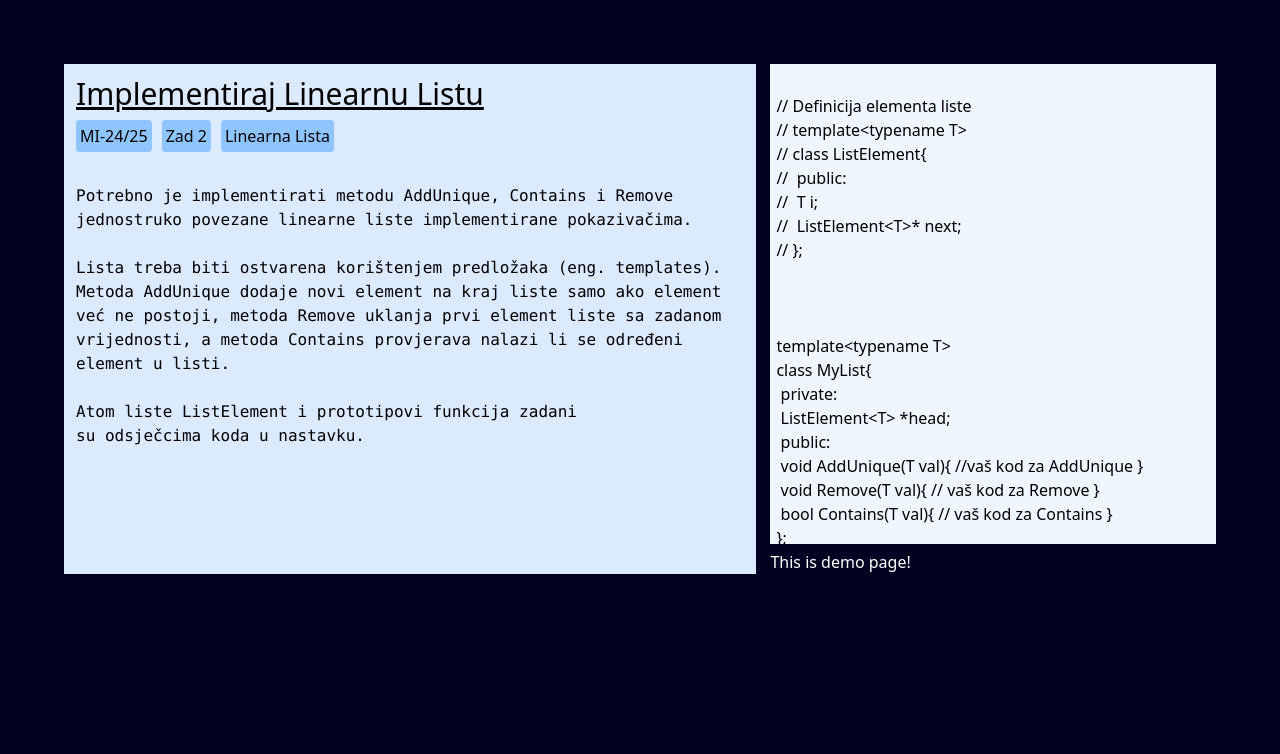
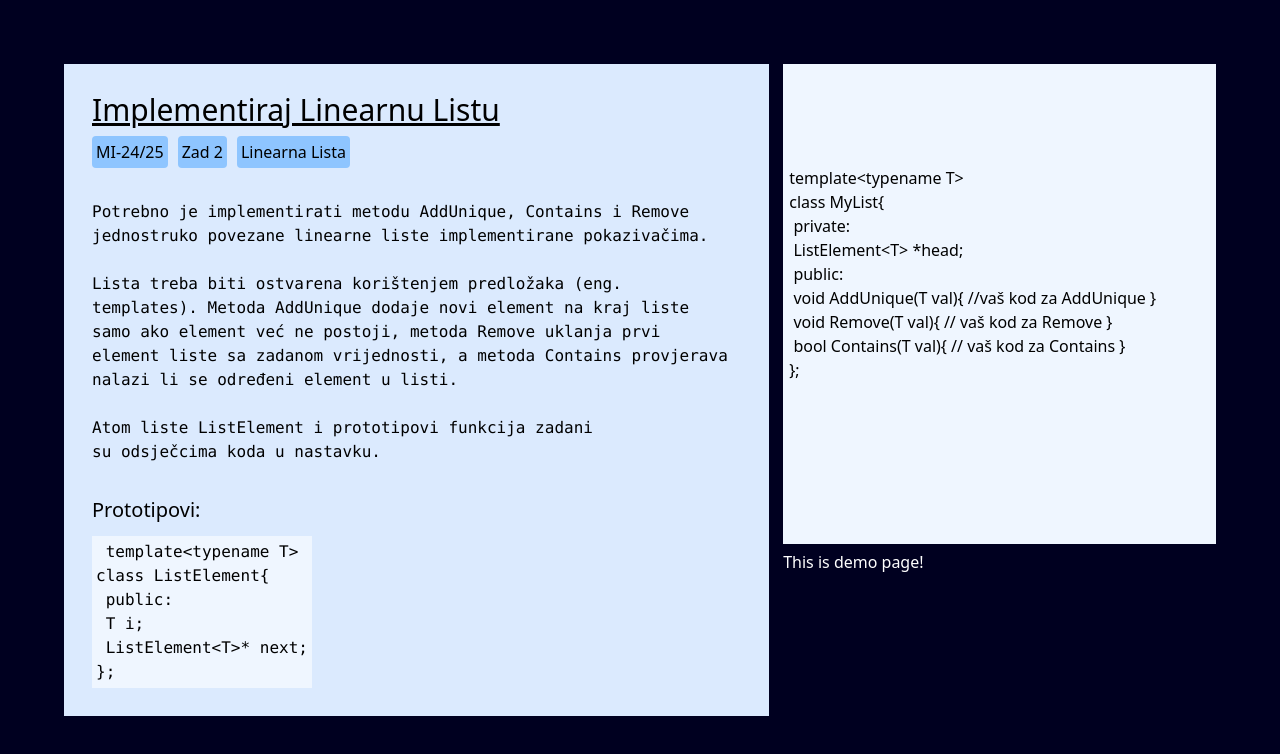
Before and after one commit to karlocehulic19/algofer, a Next.js app in the folder client/: page /demo in a window 1280 px wide. Shown: the top 754 px of the page. Built offline with nearby package versions, Linux system fonts and the light colour scheme.

Commit message:
feat: place prototypes in content div

```diff
--- a/client/src/app/demo/page.tsx
+++ b/client/src/app/demo/page.tsx
@@ -3,7 +3,7 @@ import { Category } from "@/src/components/Category";
 export default function page() {
   return (
     <div className="flex p-[5vw] gap-3.5">
-      <div className="flex flex-3 bg-blue-100 text-black p-3 gap-2 flex-col">
+      <div className="flex flex-3 bg-blue-100 text-black p-7 gap-2 flex-col">
         <h1 className="text-3xl underline">Implementiraj Linearnu Listu</h1>
         <div className="flex gap-2.5">
           <Category>MI-24/25</Category>
@@ -21,18 +21,25 @@ su odsječcima koda u nastavku.
 
 `}
         </pre>
+
+        <div className="flex gap-3 flex-col">
+          <h2 className="text-xl">Prototipovi:</h2>
+          <div className="flex">
+            <pre className="p-1 bg-blue-50">
+              {` template<typename T>
+class ListElement{
+ public:
+ T i;
+ ListElement<T>* next;
+};`}
+            </pre>
+          </div>
+        </div>
       </div>
       <div className="flex-2">
         <textarea
           className="bg-blue-50 text-black p-1.5 w-[100%] h-[60vh] resize-none"
           defaultValue={`
-// Definicija elementa liste
-// template<typename T>
-// class ListElement{
-//  public:
-//  T i;
-//  ListElement<T>* next;
-// };
 
 
 
```
